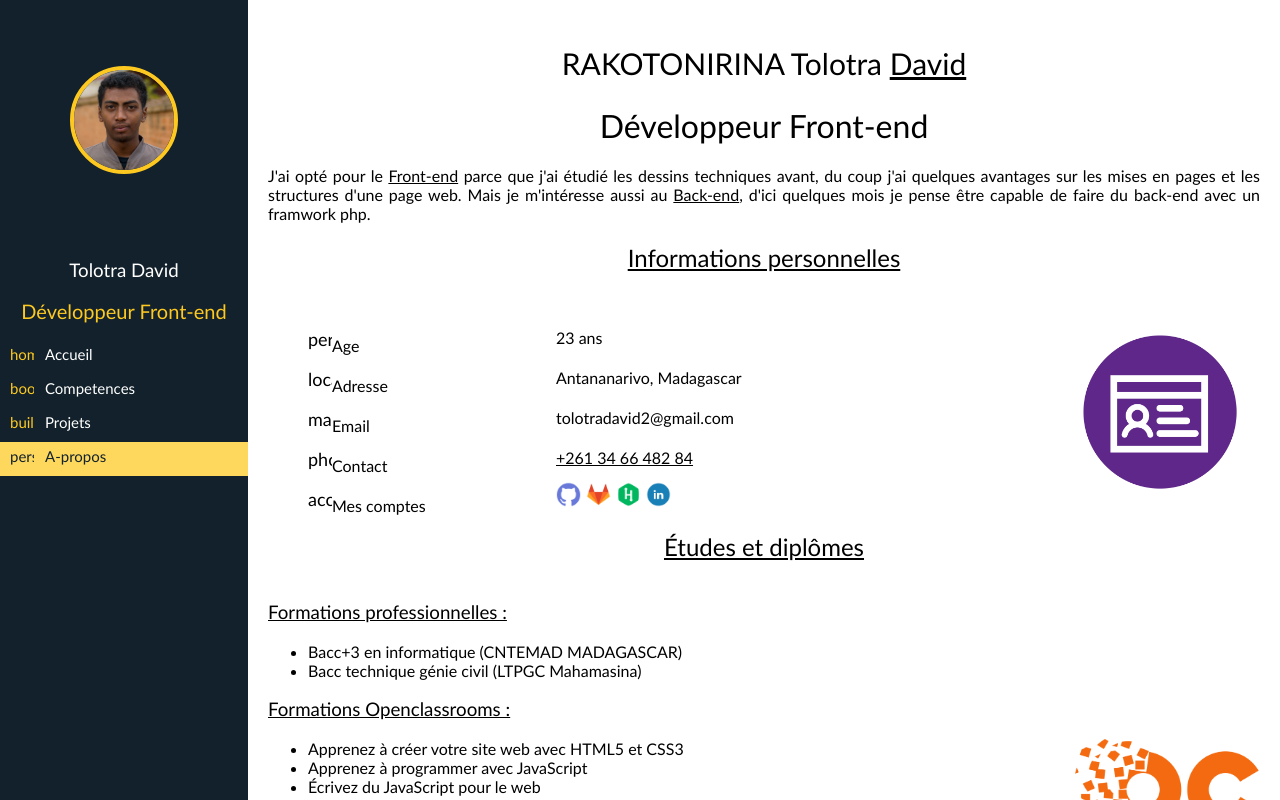
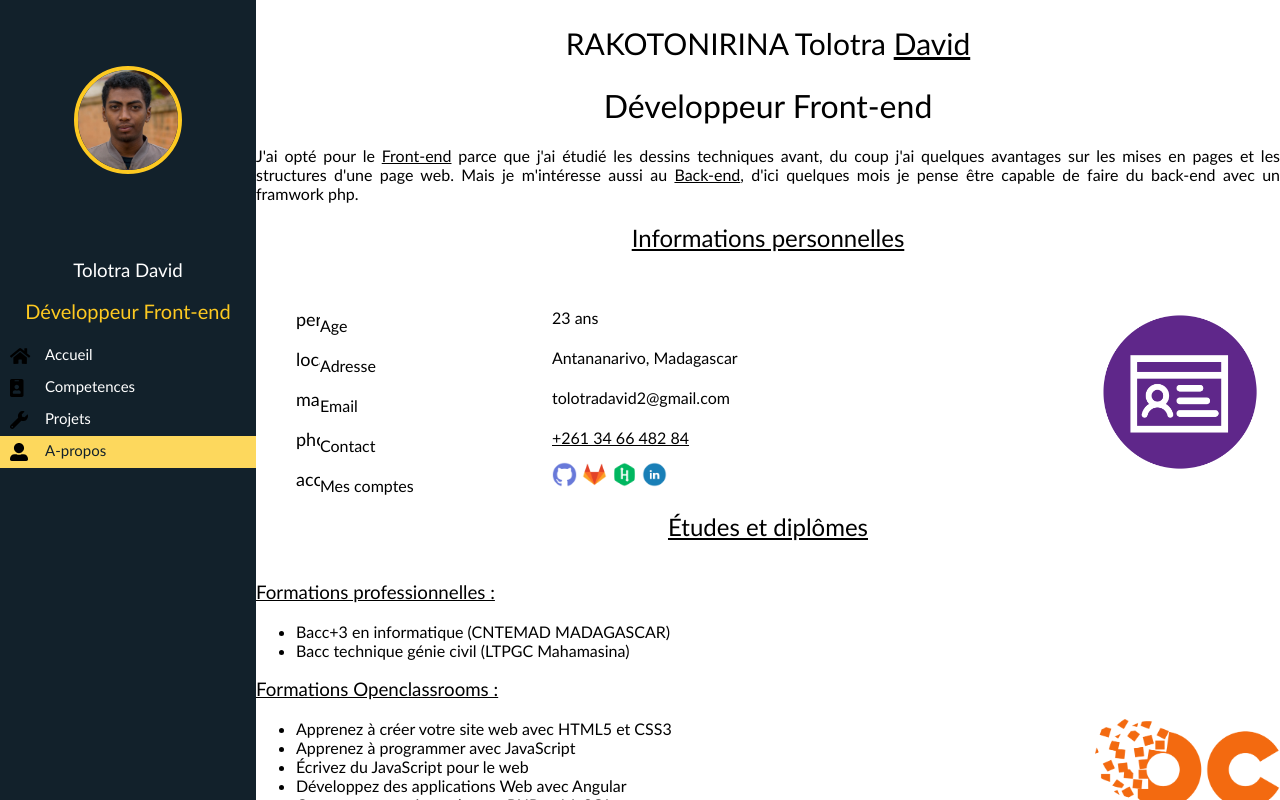
Before and after one commit to tolotra-david/portfolio, an Angular app: page /a-propos in a window 1280 px wide. Built offline with nearby package versions, Linux system fonts and the light colour scheme.

Commit message:
changement sidebar en-cours

```diff
--- a/src/app/app.component.css
+++ b/src/app/app.component.css
@@ -29,7 +29,6 @@
 
 .pages {
     width: 80%;
-    padding: 20px;
     overflow-y: auto;
 }
 
--- a/src/app/sidebar/sidebar.component.css
+++ b/src/app/sidebar/sidebar.component.css
@@ -67,7 +67,7 @@
   color: var(--primary-color);
 }
 
-li.active a, li.active .material__icon{
+li.active a, li.active i{
   color: var(--secondary-color) !important;
 }
 
--- a/src/app/sidebar/sidebar.component.html
+++ b/src/app/sidebar/sidebar.component.html
@@ -4,7 +4,7 @@
   </div>
 </div>
 <h3 class="profile__name">{{ firstName | titlecase }}</h3>
-<h2 class="profile__statut">{{ statu | titlecase }}</h2>
+<h2 class="profile__statut">{{ statut | titlecase }}</h2>
 <ul class="navigation" #navigationMenu>
   <div class="background-active" #backgroundActive></div>
   <li
@@ -13,7 +13,7 @@
     #link
     (click)="giveOutput(); givePosition(link)"
   >
-  <mat-icon class="material__icon">{{ navigation.icon }}</mat-icon>
+  <fa-icon [icon]="navigation.icon"></fa-icon>
     <a routerLink="/{{ navigation.name }}">
       {{ navigation.name | titlecase }}
     </a>
--- a/src/app/sidebar/sidebar.component.ts
+++ b/src/app/sidebar/sidebar.component.ts
@@ -8,6 +8,8 @@ import {
   EventEmitter,
 } from '@angular/core';
 
+import { faHome,faIdBadge,faUserAlt,faWrench,IconDefinition } from '@fortawesome/free-solid-svg-icons';
+
 @Component({
   selector: 'app-sidebar',
   templateUrl: './sidebar.component.html',
@@ -16,7 +18,7 @@ import {
 export class SidebarComponent implements OnInit, AfterViewChecked {
   name: string = 'rakotorina';
   firstName: string = 'tolotra david';
-  statu: string = 'développeur front-end';
+  statut: string = 'développeur front-end';
   navigations: Array<any> = [];
 
   @ViewChild('navigationMenu')
@@ -32,19 +34,19 @@ export class SidebarComponent implements OnInit, AfterViewChecked {
   ngOnInit(): void {
     this.navigations = [
       {
-        icon: 'home',
+        icon: faHome,
         name: 'accueil',
       },
       {
-        icon: 'bookmark',
+        icon: faIdBadge,
         name: 'competences',
       },
       {
-        icon: 'build',
+        icon: faWrench,
         name: 'projets',
       },
       {
-        icon: 'person',
+        icon: faUserAlt,
         name: 'a-propos',
       },
     ];
```
